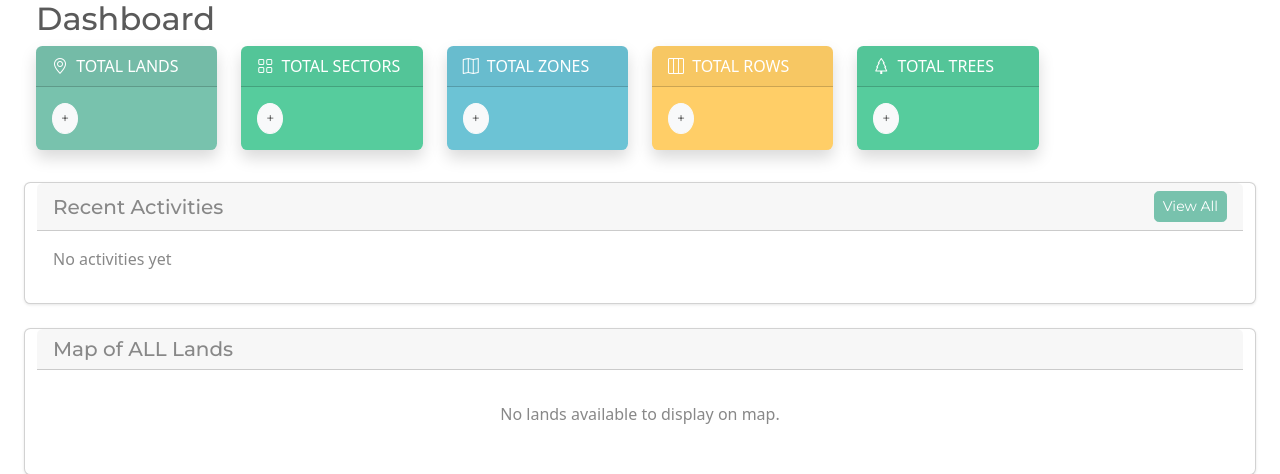
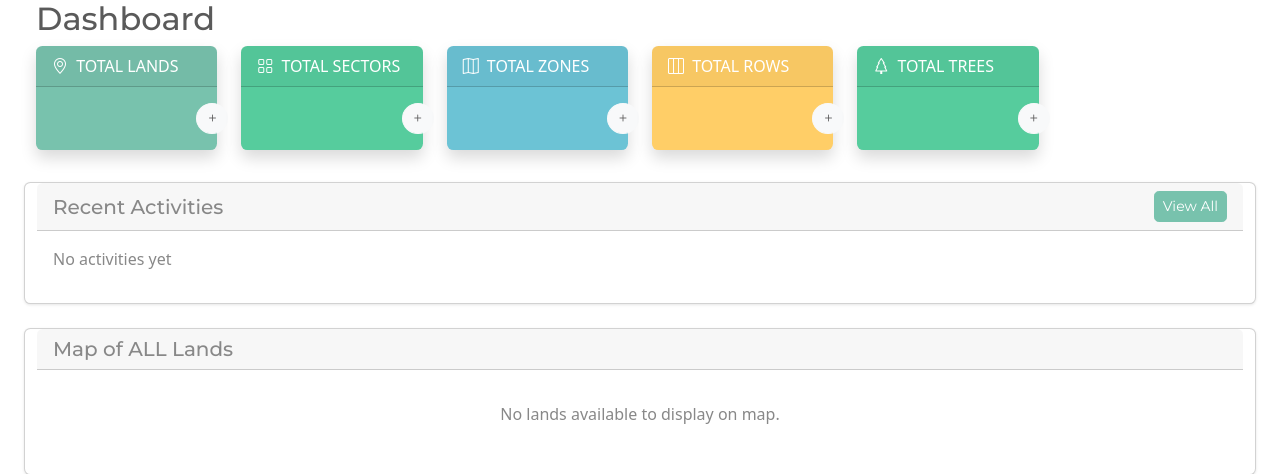
Before and after one commit to kouljihate/xFarming, a Flask app: template app/templates/dashboard/index.html in a window 1280 px wide. Shown: the top 474 px of the page. Run offline with Flask 3, Linux system fonts and the light colour scheme; the template is opened without the code that fills it, so the values that code supplies are empty; some libraries are stand-ins or nearby versions.

Commit message:
Replace + text with bi-plus icon, change column layout to 10/2

```diff
--- a/app/__init__.py
+++ b/app/__init__.py
@@ -5,7 +5,7 @@ import os
 from app.config import Config
 from app.translations import t as t_func
 
-__version__ = '0.7.12'
+__version__ = '0.7.13'
 
 bootstrap = Bootstrap()
 
--- a/app/templates/dashboard/index.html
+++ b/app/templates/dashboard/index.html
@@ -13,11 +13,11 @@
             </div>
             <div class="card-body">
                 <div class="row align-items-center">
-                    <div class="col-11">
+                    <div class="col-10">
                         <p class="card-text display-4 mb-0">{{ stats.lands }}</p>
                     </div>
-                    <div class="col-1">
-                        <a href="{{ url_for('lands.index') }}" class="btn btn-sm btn-light rounded-circle" title="Add Land">+</a>
+                    <div class="col-2 text-end">
+                        <a href="{{ url_for('lands.index') }}" class="btn btn-sm btn-light rounded-circle" title="Add Land"><i class="bi-plus"></i></a>
                     </div>
                 </div>
             </div>
@@ -30,11 +30,11 @@
             </div>
             <div class="card-body">
                 <div class="row align-items-center">
-                    <div class="col-11">
+                    <div class="col-10">
                         <p class="card-text display-4 mb-0">{{ stats.sectors }}</p>
                     </div>
-                    <div class="col-1">
-                        <a href="{{ url_for('sectors.index') }}" class="btn btn-sm btn-light rounded-circle" title="Add Sector">+</a>
+                    <div class="col-2 text-end">
+                        <a href="{{ url_for('sectors.index') }}" class="btn btn-sm btn-light rounded-circle" title="Add Sector"><i class="bi-plus"></i></a>
                     </div>
                 </div>
             </div>
@@ -47,11 +47,11 @@
             </div>
             <div class="card-body">
                 <div class="row align-items-center">
-                    <div class="col-11">
+                    <div class="col-10">
                         <p class="card-text display-4 mb-0">{{ stats.zones }}</p>
                     </div>
-                    <div class="col-1">
-                        <a href="{{ url_for('zones.index') }}" class="btn btn-sm btn-light rounded-circle" title="Add Zone">+</a>
+                    <div class="col-2 text-end">
+                        <a href="{{ url_for('zones.index') }}" class="btn btn-sm btn-light rounded-circle" title="Add Zone"><i class="bi-plus"></i></a>
                     </div>
                 </div>
             </div>
@@ -64,11 +64,11 @@
             </div>
             <div class="card-body">
                 <div class="row align-items-center">
-                    <div class="col-11">
+                    <div class="col-10">
                         <p class="card-text display-4 mb-0">{{ stats.rows }}</p>
                     </div>
-                    <div class="col-1">
-                        <a href="{{ url_for('rows.index') }}" class="btn btn-sm btn-light rounded-circle" title="Add Row">+</a>
+                    <div class="col-2 text-end">
+                        <a href="{{ url_for('rows.index') }}" class="btn btn-sm btn-light rounded-circle" title="Add Row"><i class="bi-plus"></i></a>
                     </div>
                 </div>
             </div>
@@ -81,11 +81,11 @@
             </div>
             <div class="card-body">
                 <div class="row align-items-center">
-                    <div class="col-11">
+                    <div class="col-10">
                         <p class="card-text display-4 mb-0">{{ stats.trees }}</p>
                     </div>
-                    <div class="col-1">
-                        <a href="{{ url_for('trees.index') }}" class="btn btn-sm btn-light rounded-circle" title="Add Tree">+</a>
+                    <div class="col-2 text-end">
+                        <a href="{{ url_for('trees.index') }}" class="btn btn-sm btn-light rounded-circle" title="Add Tree"><i class="bi-plus"></i></a>
                     </div>
                 </div>
             </div>
```
Also changed, not shown: news.md (+6 -0 lines), 1 other file.
